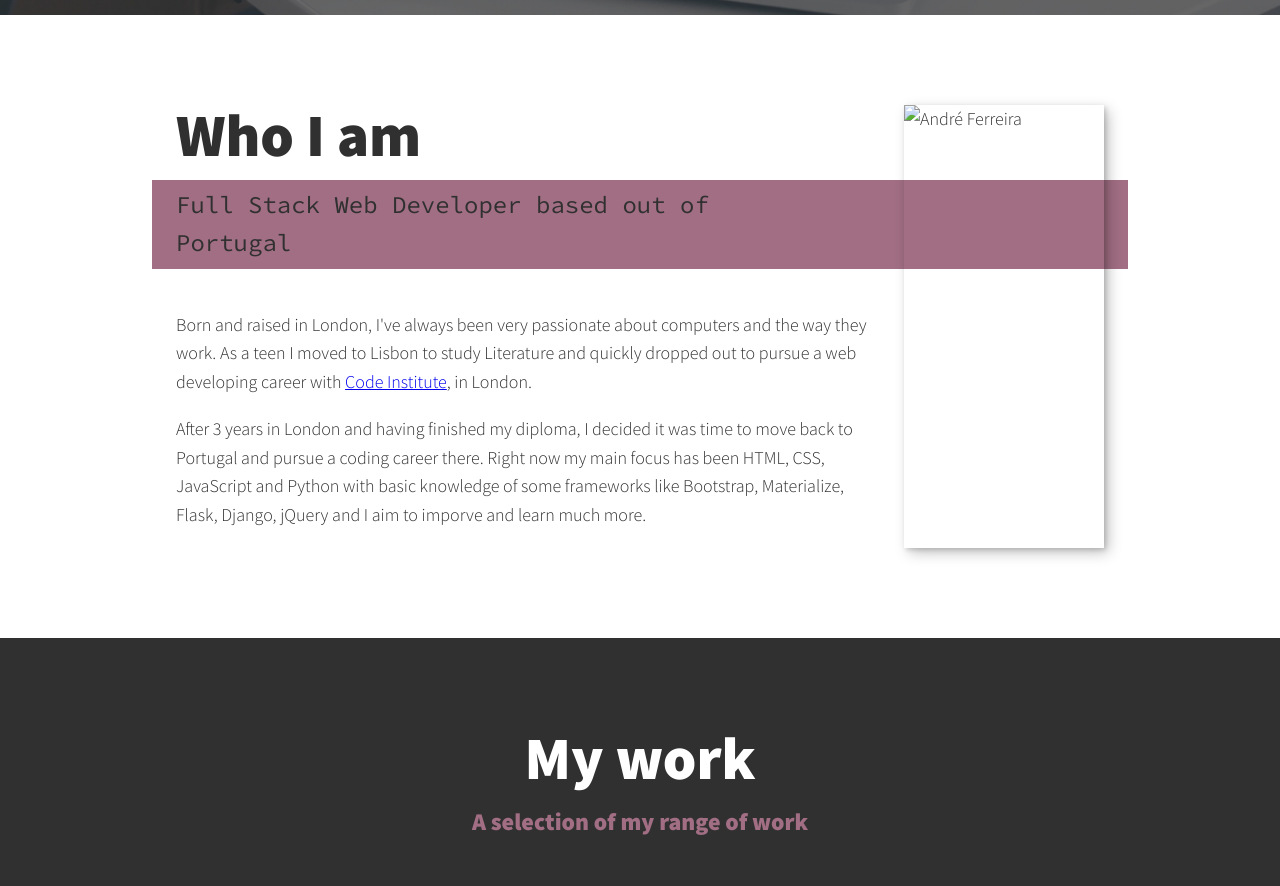
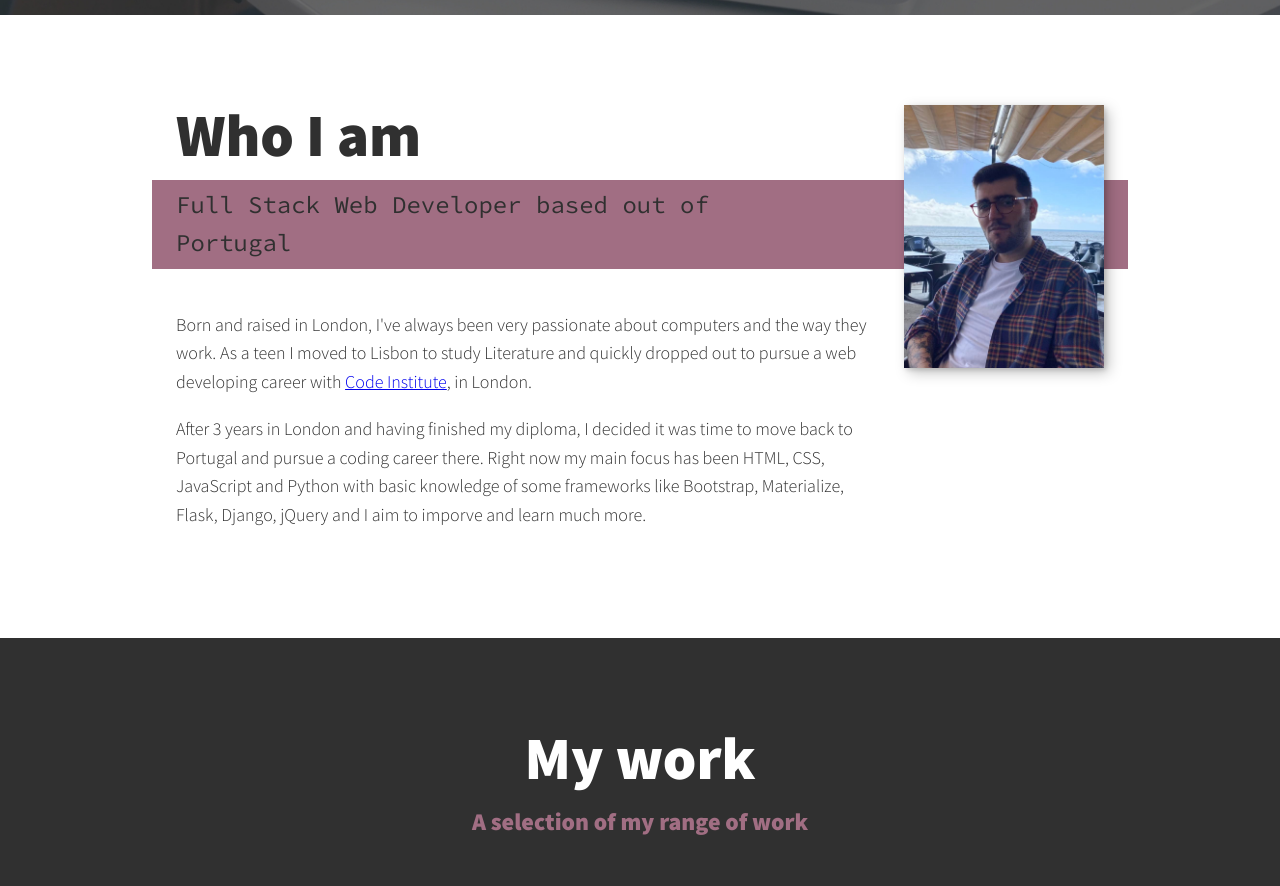
Before and after one commit to andrerafaelf/andrerfferreira-portfolio, a plain HTML site: page index.html in a window 1280 px wide. Shown: the part 1136-2022 px from the top of the page. Drawn offline with nearby package versions, Linux system fonts and the light colour scheme.

Commit message:
Added about me picture

```diff
--- a/index.html
+++ b/index.html
@@ -82,7 +82,7 @@
                 imporve and learn much more.</p>
         </div>
 
-        <img src="#" alt="André Ferreira" class="about-me__img">
+        <img src="static/media/andreferreira2.jpg" alt="André Ferreira" class="about-me__img">
     </section>
 
     <!-- My Work -->
```
Also changed, not shown: static/media/andreferreira2.jpg (added).
